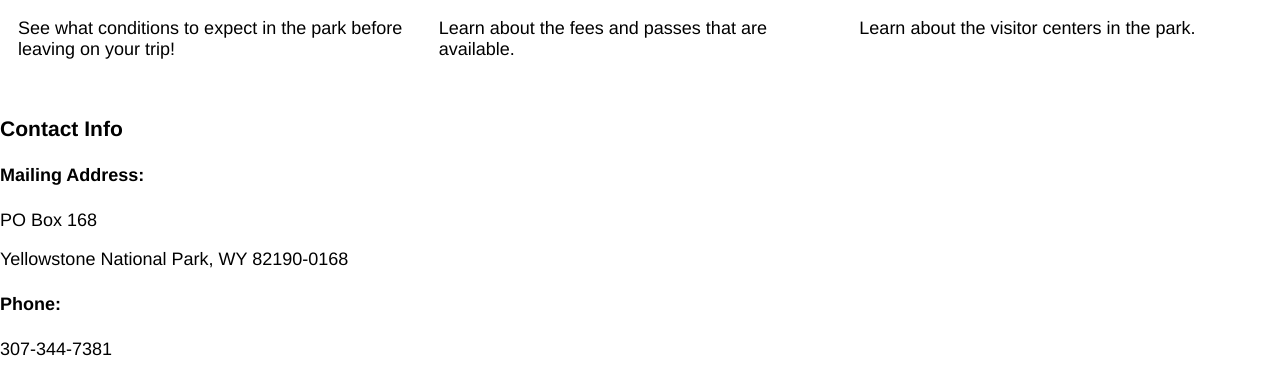
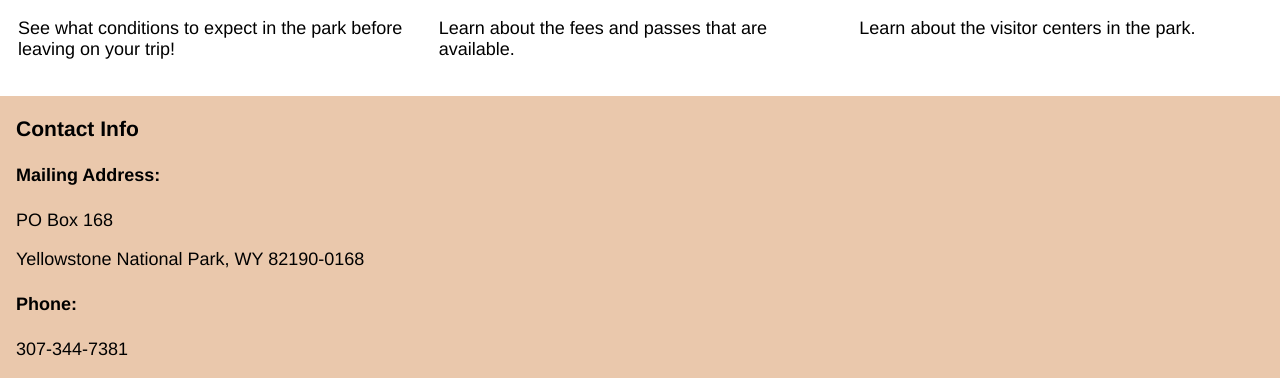
Before and after one commit to mozzynthengu/wdd231-daniel, a website built with Vite: page src/index.html in a window 1280 px wide. Shown: the part 1087-1465 px from the top of the page. Built offline with nearby package versions, Linux system fonts and the light colour scheme.

Commit message:
Update style.css

```diff
--- a/src/css/style.css
+++ b/src/css/style.css
@@ -342,3 +342,11 @@
   color: var(--bs-grey-2);
   margin: 0.3rem 0;
 }
+#park-footer {
+    background-color: var(--bs-black);
+    color: var(--bs-black);
+    display: flex;
+    flex-direction: column;
+    padding: 0 1rem;
+    background-color: #eac8ac;
+}
```
